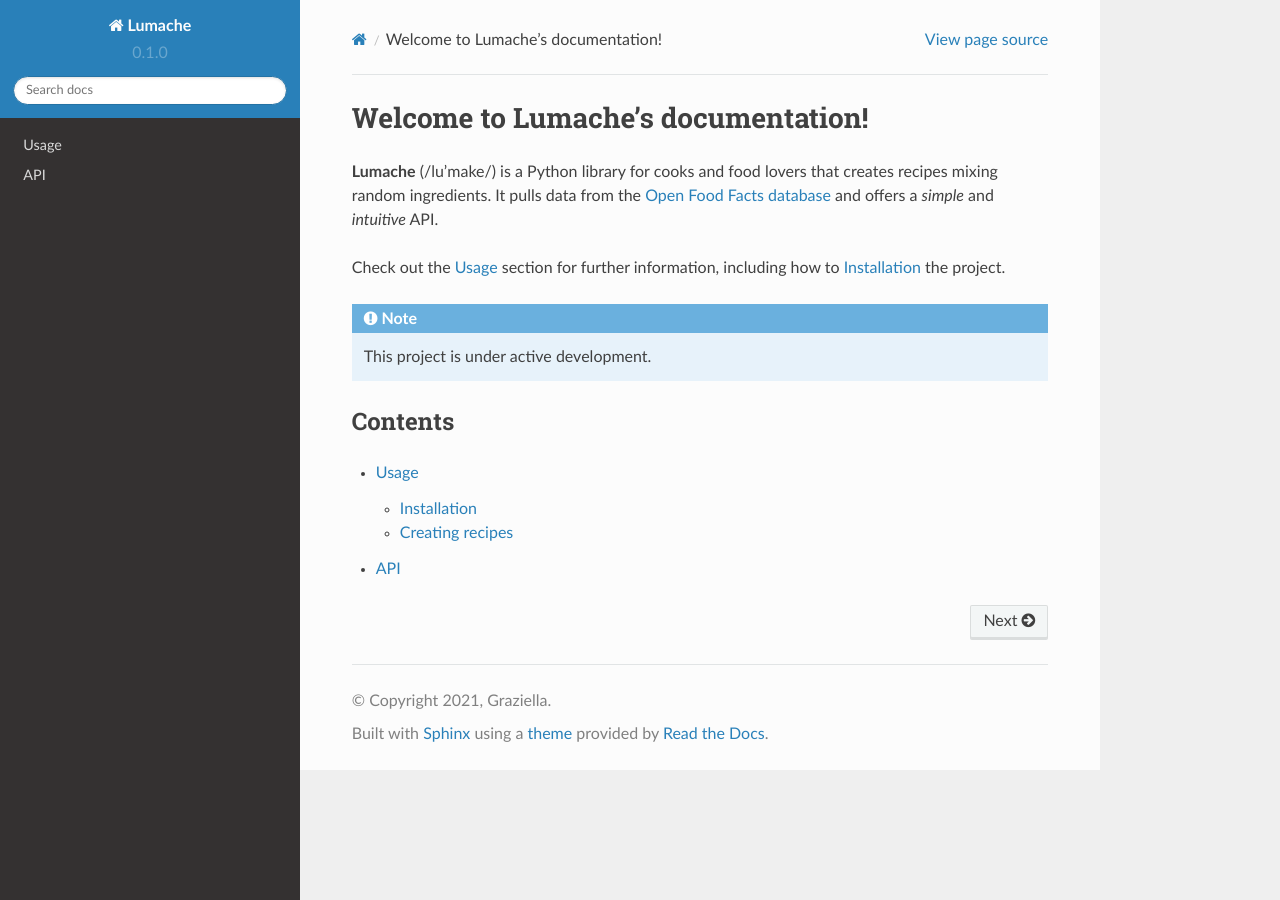
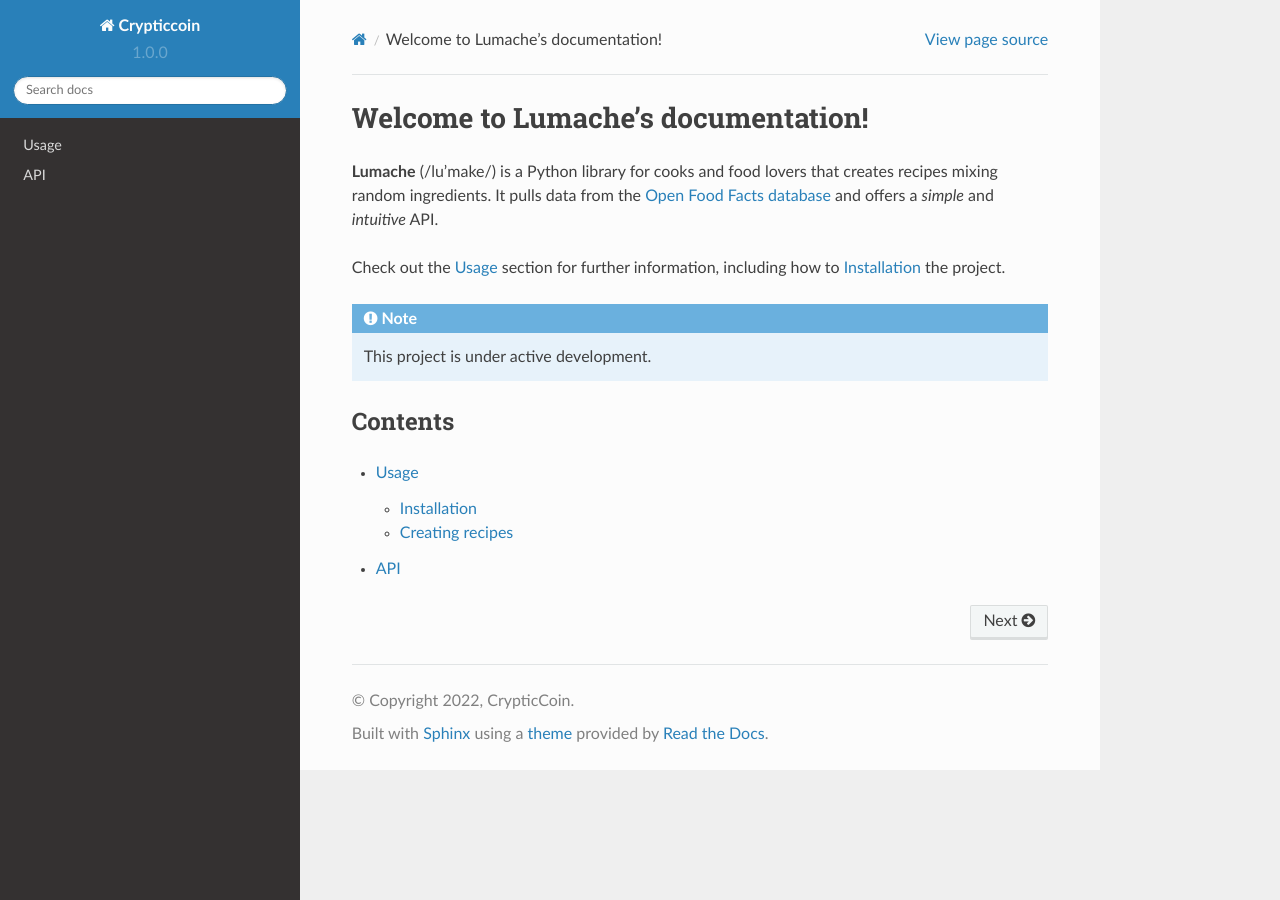
Before and after one commit to crypticcoin-renewed/crypticcoin-docs, a Sphinx documentation site: the page built from docs/source/index.rst, in a window 1280 px wide. Built offline with Sphinx 7.4.7 and the Read the Docs theme 2.0.0, drawn with Linux system fonts in a browser that asks for light colours.

Commit message:
Update conf.py

```diff
--- a/docs/source/conf.py
+++ b/docs/source/conf.py
@@ -2,12 +2,12 @@
 
 # -- Project information
 
-project = 'Lumache'
-copyright = '2021, Graziella'
-author = 'Graziella'
+project = 'Crypticcoin'
+copyright = '2022, CrypticCoin'
+author = 'CrypticCoin'
 
-release = '0.1'
-version = '0.1.0'
+release = '1.0'
+version = '1.0.0'
 
 # -- General configuration
 
```
